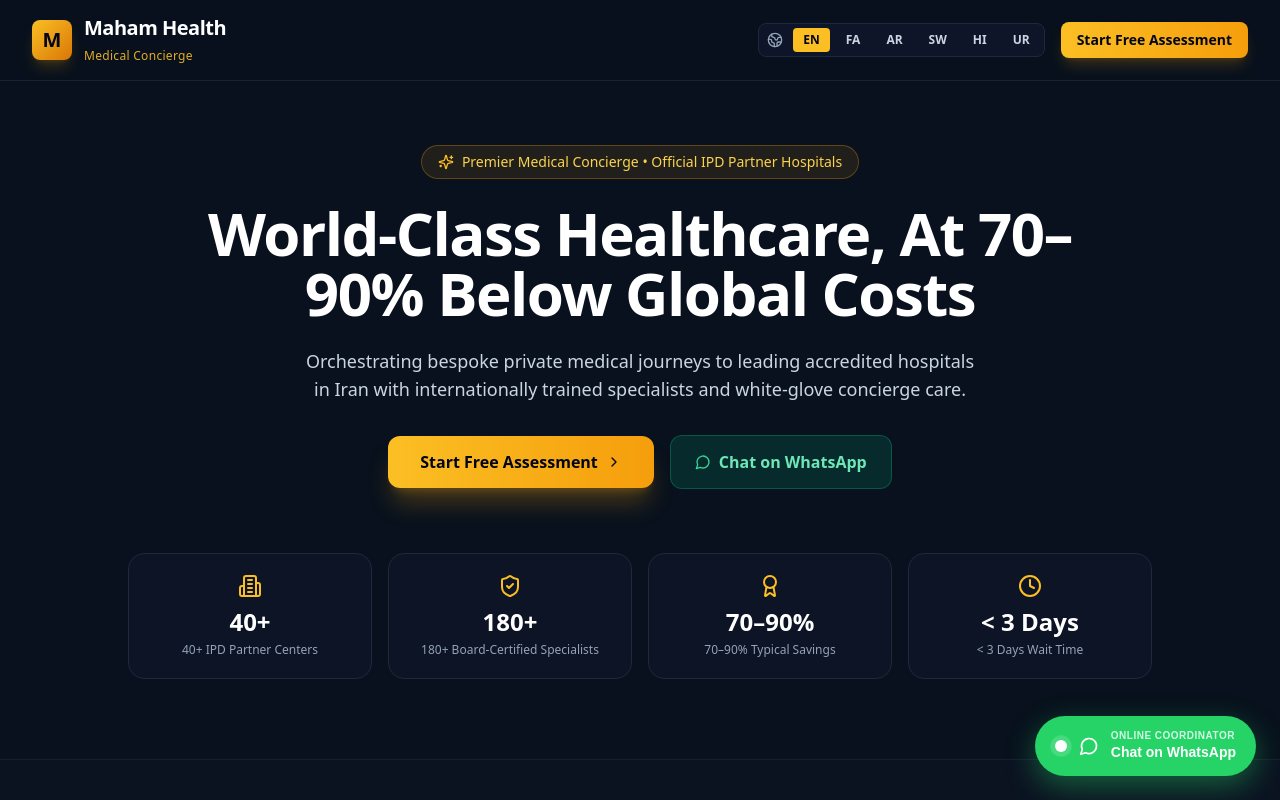
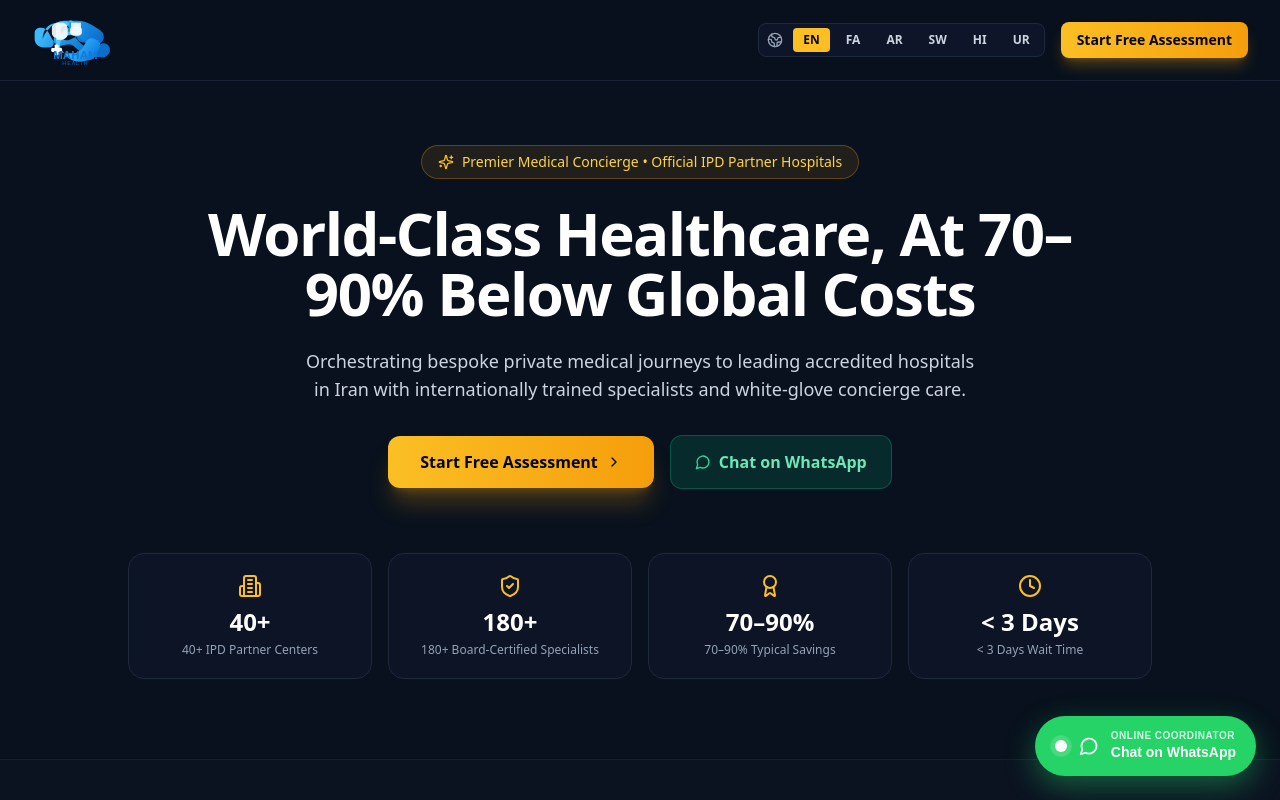
Before and after one commit to mahamhealth/maham-health, a Next.js app: page / in a window 1280 px wide. Shown: the top 800 px of the page. Built offline with nearby package versions, Linux system fonts and the light colour scheme.

Commit message:
Use the Maham Health SVG logo across the site and as the favicon

```diff
--- a/src/app/page.tsx
+++ b/src/app/page.tsx
@@ -279,7 +279,7 @@
     brand: 'माहाम हेल्थ',
     badge: 'प्रीमियर मेडिकल कंसीयज • आधिकारिक IPD अस्पताल',
     heroTitle: 'विश्व स्तरीय स्वास्थ्य सेवा, वैश्विक लागत से 70-90% कम',
-    heroSub: 'ईरान के शीर्ष मान्यता प्राप्त अस्पतालों में विशेषज्ञ डॉक्टरों के साथ व्यक्तिगत चिकित्सा यात्रा का समन्वय।',
+    heroSub: 'ईरान के शीर्ष मान्यता प्राप्त अस्पतालों में विशेषज्ञ डॉक्टरों के साथ निजी चिकित्सा यात्रा का प्रबंधन।',
     startAssessment: 'निःशुल्क परामर्श शुरू करें',
     whatsappDirect: 'व्हाट्सएप पर चैट करें',
     statPartners: '40+ IPD साझेदार केंद्र',
@@ -373,7 +373,6 @@
   const [isModalOpen, setIsModalOpen] = useState(false);
   const [step, setStep] = useState(1);
 
-  // Form Fields
   const [specialty, setSpecialty] = useState(SPECIALTIES[0].id);
   const [timeframe, setTimeframe] = useState('Within 30 days');
   const [age, setAge] = useState('');
@@ -385,11 +384,9 @@
   const [email, setEmail] = useState('');
   const [tier, setTier] = useState<'Essential Care' | 'Luxury VIP Concierge'>('Luxury VIP Concierge');
 
-  // Submission Status
   const [submitting, setSubmitting] = useState(false);
   const [submitted, setSubmitted] = useState(false);
 
-  // Interactive Calculator State
   const [calcSpecialtyId, setCalcSpecialtyId] = useState(SPECIALTIES[0].id);
   const [calcBenchmark, setCalcBenchmark] = useState<'us' | 'uae' | 'india'>('us');
   const [calcPackage, setCalcPackage] = useState<'essential' | 'vip'>('vip');
@@ -414,7 +411,6 @@
   const t = I18N[lang] || I18N.en;
   const isRTL = lang === 'fa' || lang === 'ar' || lang === 'ur';
 
-  // Accessibility IDs for form inputs
   const calcSpecialtySelectId = useId();
   const calcBenchmarkSelectId = useId();
   const calcPackageSelectId = useId();
@@ -458,7 +454,6 @@
       });
       setSubmitted(true);
     } catch {
-      // Allow user to proceed to WhatsApp even if network issue occurs
       setSubmitted(true);
     } finally {
       setSubmitting(false);
@@ -467,31 +462,23 @@
 
   const selectedSpecialtyObj = SPECIALTIES.find((s) => s.id === specialty) || SPECIALTIES[0];
   const encodedWhatsappMsg = encodeURIComponent(
-    `Hello Maham Health Concierge Desk,\n\nI have requested a medical assessment:\n- Name: ${name || 'Prospective Patient'}\n- Procedure: ${selectedSpecialtyObj.name}\n- Preferred Timeframe: ${timeframe}\n- Country: ${country || 'International'}\n- Concierge Tier: ${tier}\n\nPlease advise on specialist availability and next steps.`
+    `Hello Maham Health Concierge Desk,\n\nI have requested a medical assessment:\n- Name: ${name || 'Prospective Patient'}\n- Procedure: ${selectedSpecialtyObj.name}\n- Preferred Timeframe: ${timeframe}\n- Country: ${country || 'Not provided'}\n\nPlease contact me.`
   );
   const whatsappUrl = `https://wa.me/989055240772?text=${encodedWhatsappMsg}`;
 
   return (
     <div className="min-h-screen bg-[#08111d] text-slate-100 font-sans" dir={isRTL ? 'rtl' : 'ltr'}>
-      {/* Top Header */}
       <header className="border-b border-slate-800/80 bg-[#08111d]/90 backdrop-blur sticky top-0 z-40">
         <div className="max-w-7xl mx-auto px-4 sm:px-6 lg:px-8 h-20 flex items-center justify-between">
-          <div className="flex items-center space-x-3 rtl:space-x-reverse">
-            <div className="w-10 h-10 rounded-lg bg-gradient-to-br from-amber-400 to-amber-600 flex items-center justify-center text-slate-950 font-bold text-xl shadow-lg shadow-amber-500/20">
-              M
-            </div>
-            <div>
-              <span className="text-xl font-bold tracking-tight text-white block">
-                {t.brand}
-              </span>
-              <span className="text-xs text-amber-400/90 font-medium tracking-wide">
-                Medical Concierge
-              </span>
-            </div>
+          <div className="flex items-center">
+            <img
+              src="/logo.svg"
+              alt="Maham Health logo"
+              className="h-12 sm:h-14 w-auto object-contain"
+            />
           </div>
 
           <div className="flex items-center space-x-4 rtl:space-x-reverse">
-            {/* Language Switcher */}
             <div className="flex items-center space-x-1.5 rtl:space-x-reverse bg-slate-900/90 p-1 rounded-lg border border-slate-800">
               <Globe2 className="w-4 h-4 text-slate-400 mx-1" />
               {(['en', 'fa', 'ar', 'sw', 'hi', 'ur'] as Language[]).map((locale) => (
@@ -515,7 +502,7 @@
                 setStep(1);
                 setIsModalOpen(true);
               }}
-              className="hidden sm:inline-flex items-center px-4 py-2 text-sm font-semibold rounded-lg bg-gradient-to-r from-amber-400 to-amber-500 text-slate-950 hover:brightness-110 shadow-lg shadow-amber-500/20 transition"
+              className="hidden sm:inline-flex items-center px-4 py-2 text-sm font-semibold rounded-lg bg-gradient-to-r from-amber-400 to-amber-500 text-slate-950 hover:brightness-110 shadow-lg shadow-amber-500/30 transition"
             >
               {t.startAssessment}
             </button>
@@ -523,7 +510,6 @@
         </div>
       </header>
 
-      {/* Hero Section */}
       <section className="relative pt-16 pb-20 overflow-hidden border-b border-slate-800/60">
         <div className="max-w-7xl mx-auto px-4 sm:px-6 lg:px-8 text-center relative z-10">
           <div className="inline-flex items-center gap-2 px-4 py-1.5 rounded-full border border-amber-500/30 bg-amber-500/10 text-amber-300 text-xs sm:text-sm font-medium mb-6">
@@ -563,7 +549,6 @@
             </a>
           </div>
 
-          {/* Key Metrics Grid */}
           <div className="mt-16 grid grid-cols-2 md:grid-cols-4 gap-4 max-w-5xl mx-auto">
             <div className="p-5 rounded-2xl bg-slate-900/60 border border-slate-800 text-center">
               <Building2 className="w-6 h-6 text-amber-400 mx-auto mb-2" />
@@ -589,7 +574,6 @@
         </div>
       </section>
 
-      {/* Interactive Savings Calculator */}
       <section className="py-20 bg-slate-900/40 border-b border-slate-800/80">
         <div className="max-w-6xl mx-auto px-4 sm:px-6 lg:px-8">
           <div className="text-center max-w-3xl mx-auto mb-12">
@@ -607,7 +591,6 @@
 
           <div className="bg-slate-900/90 border border-slate-800 rounded-3xl p-6 sm:p-10 shadow-2xl">
             <div className="grid grid-cols-1 lg:grid-cols-3 gap-8 items-center">
-              {/* Controls */}
               <div className="lg:col-span-2 space-y-6">
                 <div>
                   <label htmlFor={calcSpecialtySelectId} className="block text-xs font-semibold uppercase text-slate-400 mb-2">
@@ -669,7 +652,6 @@
                 </div>
               </div>
 
-              {/* Output Display Card */}
               <div className="bg-gradient-to-br from-slate-800/90 to-slate-900 border border-amber-500/30 rounded-2xl p-6 text-center shadow-lg relative overflow-hidden">
                 <div className="text-xs uppercase font-semibold text-slate-400 tracking-wider">
                   {t.estimatedSavings}
@@ -707,7 +689,6 @@
         </div>
       </section>
 
-      {/* Patient Journey Timeline */}
       <section className="py-20 border-b border-slate-800/80">
         <div className="max-w-7xl mx-auto px-4 sm:px-6 lg:px-8">
           <div className="text-center max-w-3xl mx-auto mb-16">
@@ -755,7 +736,6 @@
         </div>
       </section>
 
-      {/* Benchmark Pricing Table */}
       <section className="py-20 bg-slate-900/30 border-b border-slate-800/80">
         <div className="max-w-7xl mx-auto px-4 sm:px-6 lg:px-8">
           <div className="text-center max-w-3xl mx-auto mb-12">
@@ -813,7 +793,6 @@
         </div>
       </section>
 
-      {/* Concierge Packages */}
       <section className="py-20 border-b border-slate-800/80">
         <div className="max-w-6xl mx-auto px-4 sm:px-6 lg:px-8">
           <div className="text-center max-w-3xl mx-auto mb-16">
@@ -826,7 +805,6 @@
           </div>
 
           <div className="grid grid-cols-1 md:grid-cols-2 gap-8">
-            {/* Essential Care */}
             <div className="bg-slate-900/70 border border-slate-800 rounded-3xl p-8 flex flex-col justify-between">
               <div>
                 <span className="text-xs font-bold uppercase tracking-wider text-slate-400">Clinical Focus</span>
@@ -866,7 +844,6 @@
               </button>
             </div>
 
-            {/* Luxury VIP */}
             <div className="bg-gradient-to-b from-slate-900 to-slate-950 border-2 border-amber-500/40 rounded-3xl p-8 flex flex-col justify-between shadow-2xl relative">
               <div className="absolute -top-3.5 right-8 bg-amber-400 text-slate-950 text-xs font-extrabold uppercase px-3 py-1 rounded-full">
                 Signature Concierge
@@ -916,7 +893,6 @@
         </div>
       </section>
 
-      {/* Footer */}
       <footer className="py-12 border-t border-slate-800 text-xs text-slate-400">
         <div className="max-w-7xl mx-auto px-4 sm:px-6 lg:px-8 flex flex-col sm:flex-row items-center justify-between gap-4">
           <div>
@@ -929,7 +905,6 @@
         </div>
       </footer>
 
-      {/* 3-Step Consultation Wizard Modal */}
       {isModalOpen && (
         <div className="fixed inset-0 z-50 flex items-center justify-center p-4 bg-black/80 backdrop-blur-sm">
           <div className="bg-slate-900 border border-slate-700 rounded-3xl w-full max-w-xl p-6 sm:p-8 shadow-2xl relative max-h-[90vh] overflow-y-auto">
@@ -942,7 +917,6 @@
 
             {!submitted ? (
               <form onSubmit={handleFormSubmit} className="space-y-6">
-                {/* Stepper Progress */}
                 <div className="flex items-center justify-between border-b border-slate-800 pb-4">
                   {[1, 2, 3].map((s) => (
                     <div key={s} className="flex items-center gap-2">
@@ -964,7 +938,6 @@
                   ))}
                 </div>
 
-                {/* Step 1 */}
                 {step === 1 && (
                   <div className="space-y-4">
                     <h3 className="text-lg font-bold text-white">{t.step1}</h3>
@@ -1017,7 +990,6 @@
                   </div>
                 )}
 
-                {/* Step 2 */}
                 {step === 2 && (
                   <div className="space-y-4">
                     <h3 className="text-lg font-bold text-white">{t.step2}</h3>
@@ -1087,7 +1059,6 @@
                   </div>
                 )}
 
-                {/* Step 3 */}
                 {step === 3 && (
                   <div className="space-y-4">
                     <h3 className="text-lg font-bold text-white">{t.step3}</h3>
@@ -1169,7 +1140,7 @@
                       <button
                         type="submit"
                         disabled={submitting}
-                        className="px-7 py-2.5 rounded-xl bg-gradient-to-r from-amber-400 to-amber-500 text-slate-950 font-bold text-sm hover:brightness-110 flex items-center gap-2 shadow-lg shadow-amber-500/20 disabled:opacity-50"
+                        className="px-7 py-2.5 rounded-xl bg-gradient-to-r from-amber-400 to-amber-500 text-slate-950 font-bold text-sm hover:brightness-110 flex items-center gap-2 shadow-lg shadow-amber-500/20 transition"
                       >
                         {submitting ? 'Submitting...' : t.submit}
                         <Send className="w-4 h-4" />
@@ -1179,7 +1150,6 @@
                 )}
               </form>
             ) : (
-              /* Success & WhatsApp Direct Handoff */
               <div className="text-center py-6 space-y-5">
                 <div className="w-16 h-16 bg-emerald-500/20 text-emerald-400 rounded-full flex items-center justify-center mx-auto border border-emerald-500/30">
                   <CheckCircle2 className="w-8 h-8" />
@@ -1194,7 +1164,7 @@
                     href={whatsappUrl}
                     target="_blank"
                     rel="noopener noreferrer"
-                    className="inline-flex items-center justify-center gap-2 w-full py-3.5 px-6 rounded-xl bg-emerald-500 hover:bg-emerald-400 text-slate-950 font-bold text-sm transition shadow-lg shadow-emerald-500/20"
+                    className="inline-flex items-center justify-center gap-2 w-full py-3.5 px-6 rounded-xl bg-emerald-500 hover:bg-emerald-400 text-slate-950 font-bold text-sm transition shadow-[0_10px_25px_rgba(16,185,129,0.3)]"
                   >
                     <MessageCircle className="w-5 h-5" />
                     Instant Priority Review via WhatsApp
@@ -1208,7 +1178,6 @@
                 >
                   Close Window
                 </button>
-                {/* Floating WhatsApp Button (Bottom-Right) */}
                 <a
                   href="https://wa.me/989055240772?text=Hello%20Maham%20Health%2C%20I%20would%20like%20to%20inquire%20about%20medical%20treatment%20in%20Iran."
                   target="_blank"
@@ -1221,7 +1190,6 @@
                     Chat with Medical Team
                   </span>
                 </a>
-
               </div>
             )}
           </div>
```
Lines whose indentation alone changed are shown as unchanged.
